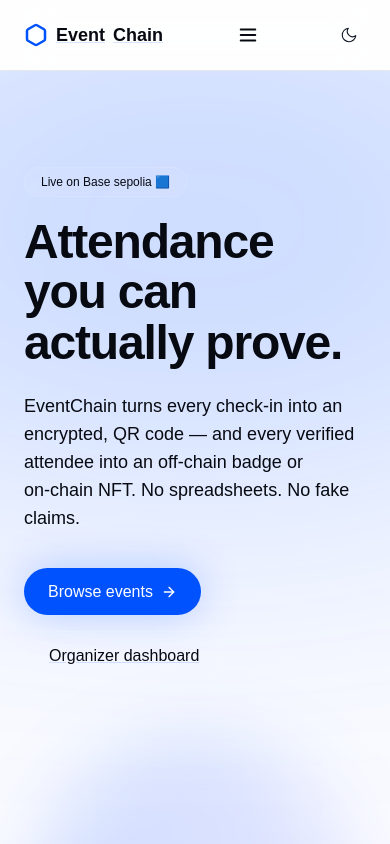
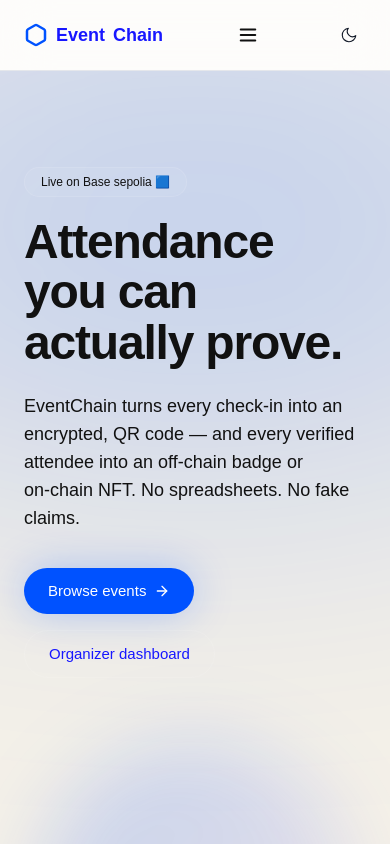
Before and after one commit to drmukty/EventChain, a Next.js app: page / in a window 390 px wide. Shown: the top 844 px of the page. Built offline with nearby package versions, Linux system fonts and the light colour scheme; no server answers.

Commit message:
NEO-BRUTALIST GLOBALS: Cream/Black/Electric Blue color tokens and typography

```diff
--- a/src/app/globals.css
+++ b/src/app/globals.css
@@ -7,17 +7,28 @@
   --font-body: "General Sans", ui-sans-serif;
   --font-mono: "IBM Plex Mono", ui-monospace;
 
-  /* color tokens: store as space-separated RGB so we can use rgb(var(--...)) */
-  --bg: 250 251 255;
-  --bg-elevated: 255 255 255;
-  --fg: 8 10 18;
-  --fg-muted: 90 96 115;
-  --border: 226 229 240;
+  /* NEO-BRUTALIST LIGHT MODE TOKENS */
+  /* Warm Cream + Black + Electric Blue */
+
+  /* Backgrounds */
+  --bg: 245 241 232;           /* Warm cream #F5F1E8 */
+  --bg-elevated: 255 253 247;  /* Off-white surface #FFFDF7 */
+
+  /* Text */
+  --fg: 17 17 17;              /* Deep black #111111 */
+  --fg-muted: 102 102 102;     /* Muted gray #666666 */
+
+  /* Borders */
+  --border: 17 17 17;           /* Strong black borders #111111 */
+
+  /* Electric Blue */
+  --blue-primary: 23 23 255;    /* Electric Blue #1717FF */
+  --blue-bright: 77 77 255;     /* Bright Blue #4D4DFF */
 
   /* design tokens */
-  --radius-sm: 6px;
-  --radius-md: 10px;
-  --radius-lg: 14px;
+  --radius-sm: 4px;
+  --radius-md: 6px;
+  --radius-lg: 8px;
 
   --space-xs: 4px;
   --space-sm: 8px;
@@ -25,23 +36,38 @@
   --space-lg: 24px;
   --space-xl: 48px;
 
-  --elevation-1: 0 1px 2px rgba(2,6,23,0.04), 0 1px 3px rgba(2,6,23,0.06);
-  --elevation-2: 0 6px 18px rgba(2,6,23,0.06);
+  /* Shadows & Elevation */
+  --elevation-1: 0 1px 2px rgba(0, 0, 0, 0.08), 0 1px 3px rgba(0, 0, 0, 0.12);
+  --elevation-2: 0 4px 12px rgba(0, 0, 0, 0.15);
 
-  --glass-gradient: linear-gradient(180deg, rgba(255, 255, 255, 0.06), rgba(255, 255, 255, 0.02));
+  /* Blue Glow Effects */
+  --glow-sm: 0 0 8px rgba(23, 23, 255, 0.25);
+  --glow-md: 0 0 18px rgba(23, 23, 255, 0.30);
+  --glow-lg: 0 0 24px rgba(23, 23, 255, 0.35);
 }
 
 .dark {
-  --bg: 5 7 13;
-  --bg-elevated: 11 14 23;
-  --fg: 238 241 247;
-  --fg-muted: 148 156 178;
-  --border: 28 33 53;
+  /* NEO-BRUTALIST DARK MODE TOKENS */
+  /* Deep Black + White Text + Electric Blue */
 
-  --elevation-1: 0 6px 12px rgba(3,7,18,0.6);
-  --elevation-2: 0 18px 40px rgba(2,6,23,0.75);
+  /* Backgrounds */
+  --bg: 11 14 23;              /* Deep black #0B0E17 */
+  --bg-elevated: 19 23 38;     /* Dark navy #131726 */
 
-  --glass-gradient: linear-gradient(180deg, rgba(255,255,255,0.02), rgba(255,255,255,0.01));
+  /* Text */
+  --fg: 255 255 255;           /* White text */
+  --fg-muted: 160 160 160;     /* Light gray #A0A0A0 */
+
+  /* Borders */
+  --border: 42 46 62;           /* Subtle borders #2A2E3E */
+
+  /* Electric Blue (unchanged in dark mode) */
+  --blue-primary: 23 23 255;
+  --blue-bright: 77 77 255;
+
+  /* Elevation in dark mode */
+  --elevation-1: 0 2px 8px rgba(0, 0, 0, 0.30);
+  --elevation-2: 0 8px 24px rgba(0, 0, 0, 0.40);
 }
 
 /* body baseline */
@@ -53,6 +79,7 @@ body {
   color: rgb(var(--fg));
   transition: background-color 0.35s ease, color 0.35s ease;
   line-height: 1.45;
+  font-size: 16px;
 }
 
 /* typography */
@@ -60,18 +87,36 @@ h1, h2, h3, h4, h5, h6 {
   font-family: var(--font-display);
   color: rgb(var(--fg));
   margin-top: 0;
-  margin-bottom: var(--space-sm);
+  margin-bottom: var(--space-md);
+  font-weight: 700;
+  letter-spacing: -0.02em;
 }
 
-h1 { font-size: 2.125rem; line-height: 1.05; }
-h2 { font-size: 1.6rem; }
-h3 { font-size: 1.25rem; }
+h1 { font-size: 2.5rem; line-height: 1.1; }
+h2 { font-size: 2rem; line-height: 1.2; }
+h3 { font-size: 1.5rem; line-height: 1.3; }
+h4 { font-size: 1.25rem; line-height: 1.4; }
 
-p { color: rgb(var(--fg)); margin-bottom: var(--space-md); }
+p {
+  color: rgb(var(--fg));
+  margin-bottom: var(--space-md);
+  line-height: 1.6;
+}
 
-a { color: inherit; text-decoration: underline; text-decoration-color: rgba(0,82,255,0.15); }
+/* Links with electric blue underline */
+a {
+  color: rgb(var(--blue-primary));
+  text-decoration: none;
+  position: relative;
+  transition: all 150ms ease;
+}
 
-/* improved container spacing */
+a:hover {
+  color: rgb(var(--blue-bright));
+  text-decoration: underline;
+}
+
+/* Improved container spacing */
 .main-container {
   max-width: 1200px;
   margin-left: auto;
@@ -80,25 +125,79 @@ a { color: inherit; text-decoration: underline; text-decoration-color: rgba(0,82
   padding-right: var(--space-md);
 }
 
-/* glass panel helper */
-.glass-panel {
-  background: var(--glass-gradient);
-  backdrop-filter: blur(12px);
-  border: 1px solid rgba(255,255,255,0.06);
+/* Neo-brutalist card with strong borders */
+.card {
+  background: rgb(var(--bg-elevated));
+  border: 2px solid rgb(var(--border));
   border-radius: var(--radius-md);
+  box-shadow: var(--elevation-1);
+  transition: all 150ms ease;
 }
 
-/* subtle elevation */
-.card {
-  background: rgb(var(--bg-elevated));
-  border: 1px solid rgb(var(--border));
-  border-radius: var(--radius-md);
-  box-shadow: var(--elevation-1);
+.card:hover {
+  box-shadow: var(--elevation-2), var(--glow-sm);
+  border-color: rgb(var(--blue-primary));
 }
 
-/* selection */
-::selection { background: rgba(0,82,255,0.35); }
+/* Button base styles */
+.btn {
+  display: inline-flex;
+  align-items: center;
+  justify-content: center;
+  font-family: var(--font-body);
+  font-weight: 600;
+  border-radius: var(--radius-md);
+  border: 2px solid transparent;
+  cursor: pointer;
+  transition: all 150ms ease;
+  user-select: none;
+  font-size: 16px;
+  padding: 12px 24px;
+}
 
+.btn:focus {
+  outline: none;
+  box-shadow: 0 0 12px rgba(23, 23, 255, 0.35);
+}
+
+.btn:active {
+  transform: scale(0.98);
+}
+
+/* Selection color */
+::selection {
+  background: rgba(23, 23, 255, 0.25);
+  color: rgb(var(--fg));
+}
+
+/* Input focus ring */
+input:focus,
+textarea:focus,
+select:focus {
+  outline: none;
+  border-color: rgb(var(--blue-primary));
+  box-shadow: 0 0 12px rgba(23, 23, 255, 0.20);
+}
+
+/* Reduced motion preference */
 @media (prefers-reduced-motion: reduce) {
-  *, *::before, *::after { animation-duration: 0.001ms !important; animation-iteration-count: 1 !important; transition-duration: 0.001ms !important; }
+  *, *::before, *::after {
+    animation-duration: 0.001ms !important;
+    animation-iteration-count: 1 !important;
+    transition-duration: 0.001ms !important;
+  }
 }
+
+/* Mobile responsiveness */
+@media (max-width: 768px) {
+  h1 { font-size: 2rem; }
+  h2 { font-size: 1.5rem; }
+  h3 { font-size: 1.25rem; }
+
+  body { font-size: 15px; }
+
+  .main-container {
+    padding-left: var(--space-sm);
+    padding-right: var(--space-sm);
+  }
+}
```
